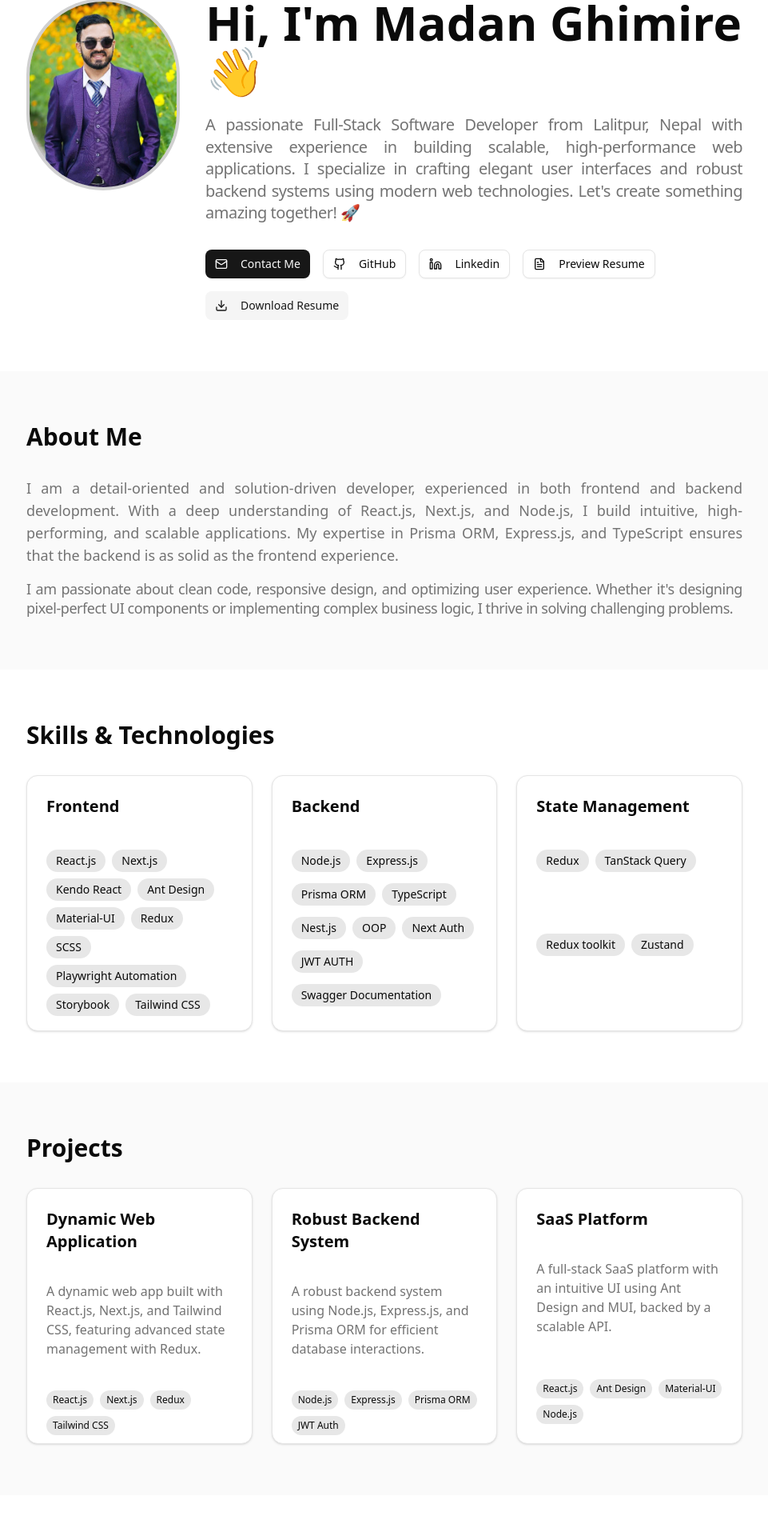
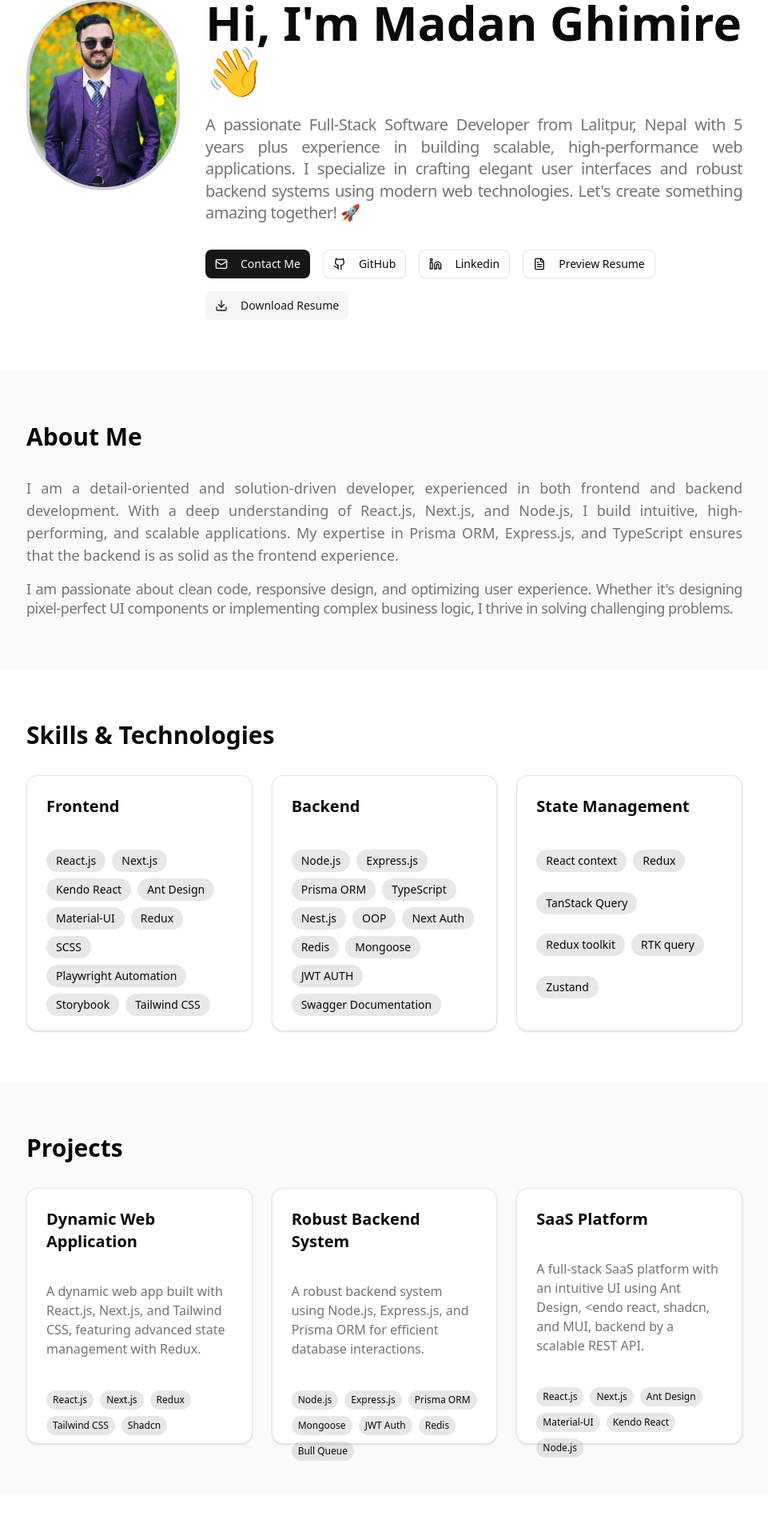
Before and after one commit to madan-ghimire/my-portfolio-app, a Next.js app: page / in a window 1280 px wide. Shown: the part 130-2050 px from the top of the page at 80% size, without its empty margins (159-1120 px from the left). Built offline with nearby package versions, Linux system fonts and the light colour scheme.

Commit message:
update changes

```diff
--- a/app/page.tsx
+++ b/app/page.tsx
@@ -111,10 +111,11 @@ export default function Home() {
                 transition={{ duration: 0.6, delay: 0.4 }}
               >
                 A passionate Full-Stack Software Developer from Lalitpur, Nepal
-                with extensive experience in building scalable, high-performance
-                web applications. I specialize in crafting elegant user
-                interfaces and robust backend systems using modern web
-                technologies. Let&apos;s create something amazing together! 🚀
+                with 5 years plus experience in building scalable,
+                high-performance web applications. I specialize in crafting
+                elegant user interfaces and robust backend systems using modern
+                web technologies. Let&apos;s create something amazing together!
+                🚀
               </motion.p>
               <motion.div
                 className="flex gap-4 flex-wrap"
--- a/constants/static-list.ts
+++ b/constants/static-list.ts
@@ -3,19 +3,34 @@ export const projects = [
     title: "Dynamic Web Application",
     description:
       "A dynamic web app built with React.js, Next.js, and Tailwind CSS, featuring advanced state management with Redux.",
-    tech: ["React.js", "Next.js", "Redux", "Tailwind CSS"],
+    tech: ["React.js", "Next.js", "Redux", "Tailwind CSS", "Shadcn"],
   },
   {
     title: "Robust Backend System",
     description:
       "A robust backend system using Node.js, Express.js, and Prisma ORM for efficient database interactions.",
-    tech: ["Node.js", "Express.js", "Prisma ORM", "JWT Auth"],
+    tech: [
+      "Node.js",
+      "Express.js",
+      "Prisma ORM",
+      "Mongoose",
+      "JWT Auth",
+      "Redis",
+      "Bull Queue",
+    ],
   },
   {
     title: "SaaS Platform",
     description:
-      "A full-stack SaaS platform with an intuitive UI using Ant Design and MUI, backed by a scalable API.",
-    tech: ["React.js", "Ant Design", "Material-UI", "Node.js"],
+      "A full-stack SaaS platform with an intuitive UI using Ant Design, <endo react, shadcn, and MUI, backend by a scalable REST API.",
+    tech: [
+      "React.js",
+      "Next.js",
+      "Ant Design",
+      "Material-UI",
+      "Kendo React",
+      "Node.js",
+    ],
   },
 ];
 
@@ -45,12 +60,21 @@ export const skills = [
       "Nest.js",
       "OOP",
       "Next Auth",
+      "Redis",
+      "Mongoose",
       "JWT AUTH",
       "Swagger Documentation",
     ],
   },
   {
     category: "State Management",
-    items: ["Redux", "TanStack Query", "Redux toolkit", "Zustand"],
+    items: [
+      "React context",
+      "Redux",
+      "TanStack Query",
+      "Redux toolkit",
+      "RTK query",
+      "Zustand",
+    ],
   },
 ];
```
